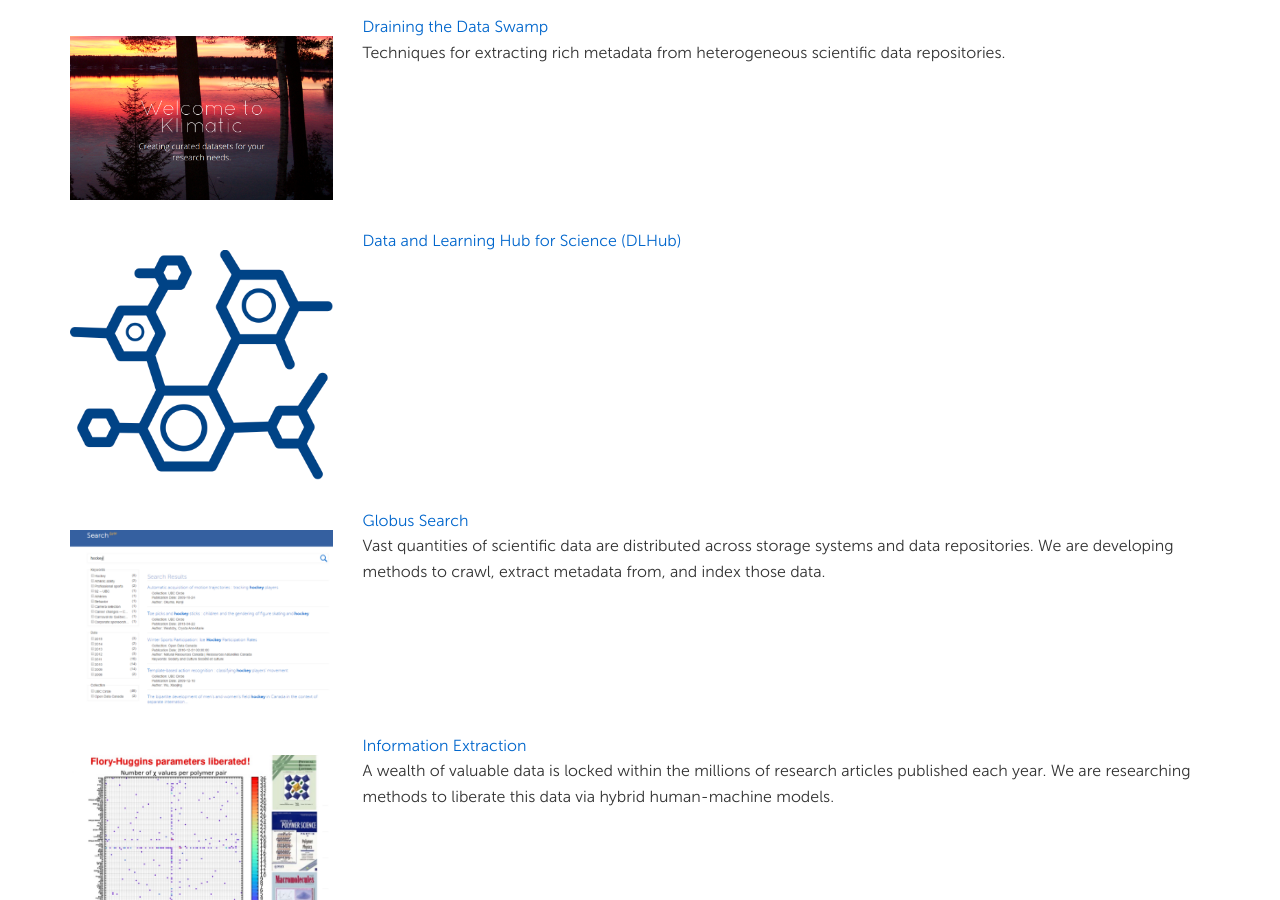
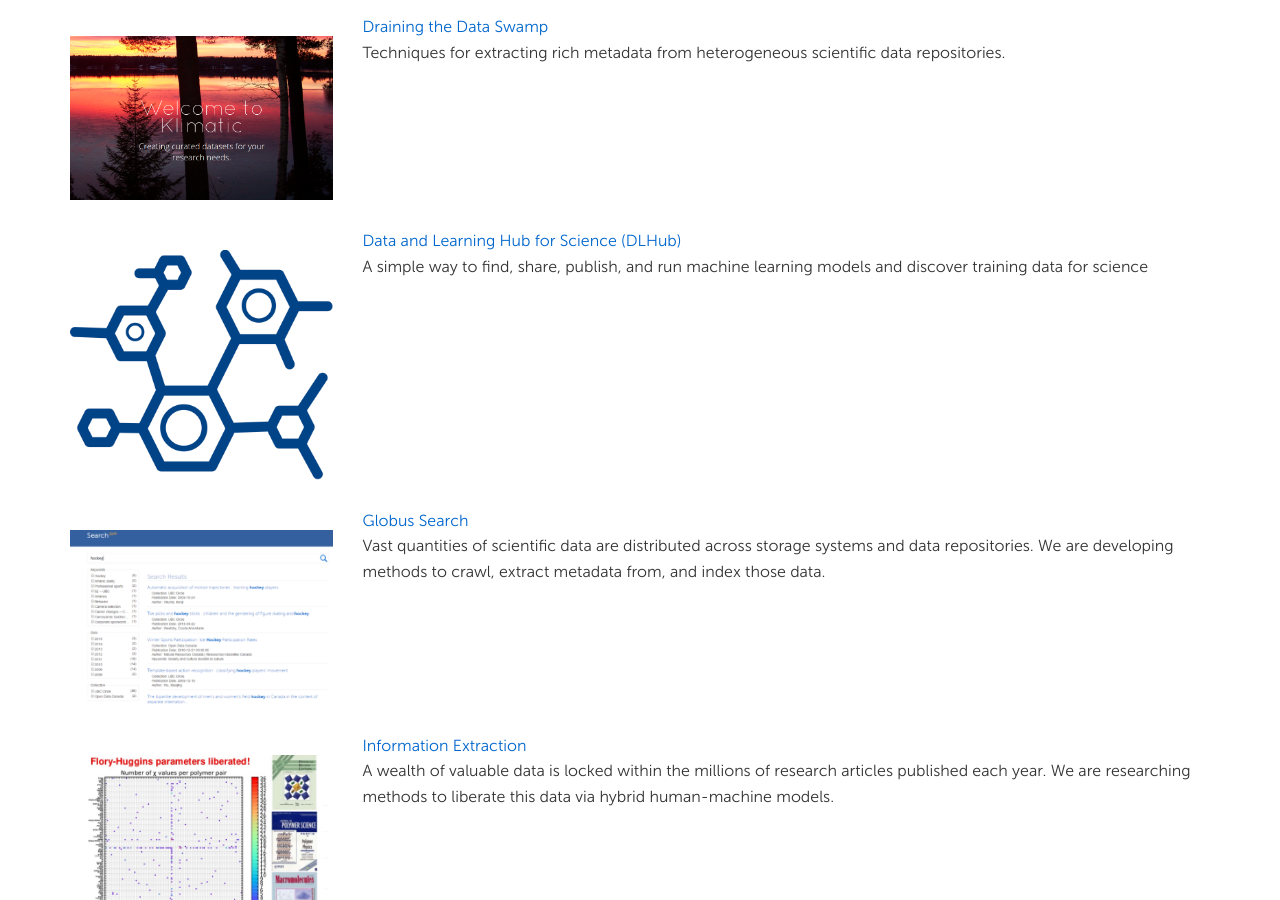
Before and after one commit to miketynes/globus-labs.github.io, a Jekyll site: the page built from projects.html, in a window 1280 px wide and 900 px high, scrolled down 593 px. Built offline with Jekyll 4.4.1, drawn with Linux system fonts in a browser that asks for light colours; nearby versions of some CDN libraries.

Commit message:
Fixing DLHub ArXiv link

```diff
--- a/_projects/dlhub.markdown
+++ b/_projects/dlhub.markdown
@@ -4,14 +4,14 @@
 image: "dlhub.png"
 featured: false
 teaser: "A simple way to find, share, publish, and run machine learning models and discover training data for science"
-description: ""
+description: "A simple way to find, share, publish, and run machine learning models and discover training data for science"
 ---
 
 While the Machine Learning (ML) landscape is evolving rapidly, there has been a relative lag in the development of the "learning systems" needed to enable broad adoption. Furthermore, few such systems are designed to support the specialized requirements of scientific ML. Here we present the Data and Learning Hub for science (DLHub), a multi-tenant system that provides both model repository and serving capabilities with a focus on science applications. DLHub addresses two significant shortcomings in current systems. First, its selfservice model repository allows users to share, publish, verify, reproduce, and reuse models, and addresses concerns related to model reproducibility by packaging and distributing models and all constituent components. Second, it implements scalable and low-latency serving capabilities that can leverage parallel and distributed computing resources to democratize access to published models through a simple web interface. Unlike other model serving frameworks, DLHub can store and serve any Python 3-compatible model or processing function, plus multiple-function pipelines. We show that relative to other model serving systems including TensorFlow Serving, SageMaker, and Clipper, DLHub provides greater capabilities, comparable performance without memoization and batching, and significantly better performance when the latter two techniques can be employed. We also describe early uses of DLHub for scientific applications.
 
 Publications
 
-- Chard, Ryan, Zhuozhao Li, Kyle Chard, Logan Ward, Yadu Babuji, Anna Woodard, Steve Tuecke, Ben Blaiszik, Michael J. Franklin, and Ian Foster. "DLHub: Model and Data Serving for Science." (arXiv preprint arXiv:1811.11213)[https://arxiv.org/abs/1811.11213] (2018).
+- Chard, Ryan, Zhuozhao Li, Kyle Chard, Logan Ward, Yadu Babuji, Anna Woodard, Steve Tuecke, Ben Blaiszik, Michael J. Franklin, and Ian Foster. "DLHub: Model and Data Serving for Science." [arXiv preprint arXiv:1811.11213](https://arxiv.org/abs/1811.11213) (2018).
 
 Other Links
 
```
